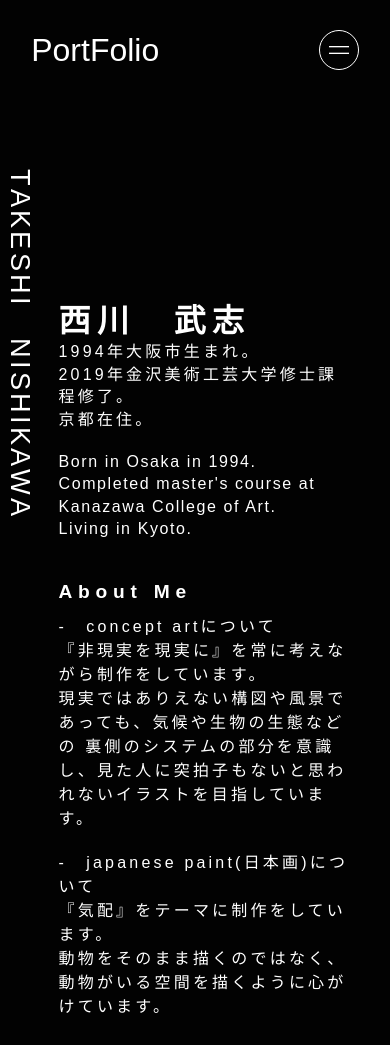
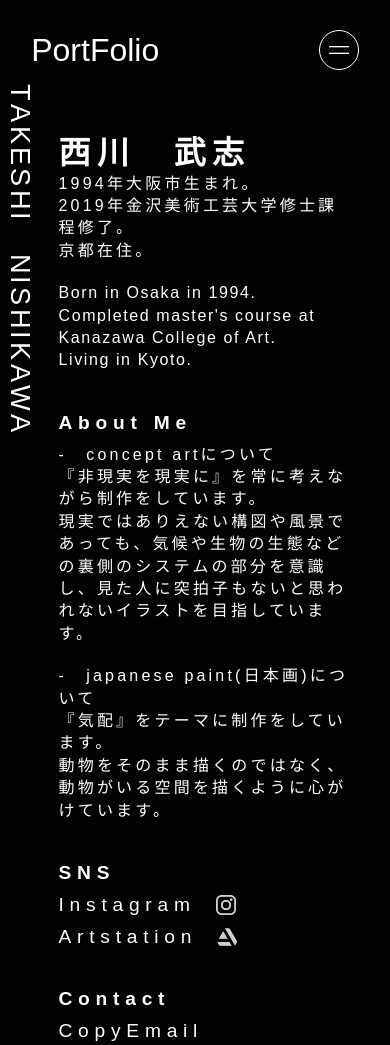
Before and after one commit to otter254/port, a plain HTML site: page about/index.html in a window 390 px wide. Shown: the top 1045 px of the page. Drawn offline with nearby package versions, Linux system fonts and the light colour scheme; some packages are replaced by stand-ins of ours; a script that the page names is missing; a web font is replaced by a local one.

Commit message:
微調整

```diff
--- a/about/index.html
+++ b/about/index.html
@@ -98,8 +98,7 @@
 					<p class="jp">
 						-　concept artについて<br>
 						『非現実を現実に』を常に考えながら制作をしています。<br>
-						現実ではありえない構図や風景であっても、気候や生物の生態などの
-						裏側のシステムの部分を意識し、見た人に突拍子もないと思われないイラストを目指しています。
+						現実ではありえない構図や風景であっても、気候や生物の生態などの裏側のシステムの部分を意識し、見た人に突拍子もないと思われないイラストを目指しています。
 					</p>
 					<p class="jp">
 						-　japanese paint(日本画)について<br>
--- a/css/about.css
+++ b/css/about.css
@@ -33,7 +33,7 @@ body#about header .nav-logo #logo.active {
 .about__main section.about__head .name span span {
     margin-right: 10px;
 }
-@media (max-width: 960px) {
+@media (max-width: 1025px) {
     .about__main section.about__head .title {
         padding-left: 0;
     }
@@ -41,6 +41,7 @@ body#about header .nav-logo #logo.active {
         writing-mode: vertical-rl;
     }
 }
+
 
 .about__main section.about__body {
     margin-left: 50%;
@@ -81,6 +82,9 @@ body#about header .nav-logo #logo.active {
 }
 .about__main section.about__body .text p + p{
     margin-top: 20px;
+}
+.about__main section.about__body .text p {
+    line-height: 1.4;
 }
 .about__main section.about__body .text .en {
     font-size: 1.2rem;
@@ -130,15 +134,16 @@ body#about header .nav-logo #logo.active {
     background: rgb(2,2,2);
     color: #fff;
 }
-@media (max-width: 960px) {
+@media (max-width: 1025px) {
     .about__main section.about__head {
         padding-inline: 0;
-        top: 20vh;
+        top: 10vh;
     }
     .about__main section.about__body {
         padding-block: 5vh 10vh;
         margin-left: 15vw;
         width: 85vw;
+        margin-top: 10vh;
     }
     .about__main section.about__body .c-back-btn {
         display: block;
--- a/css/top.css
+++ b/css/top.css
@@ -66,7 +66,7 @@ a {
         width: 100%;
     }
     .slide.one {
-        top: -10vh;
+        top: 2vh;
     }
     .slide.two {
         top: 30vh;
```
